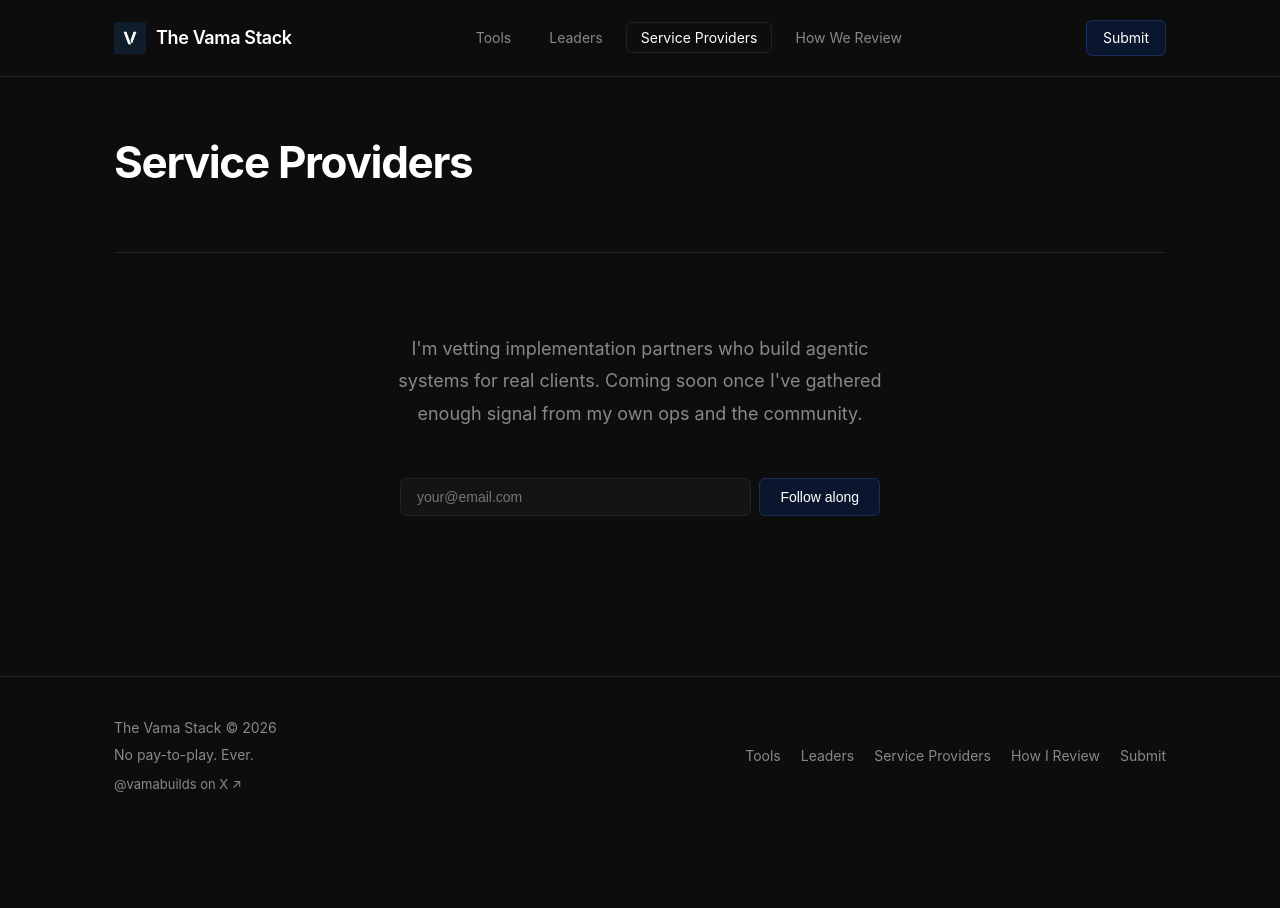
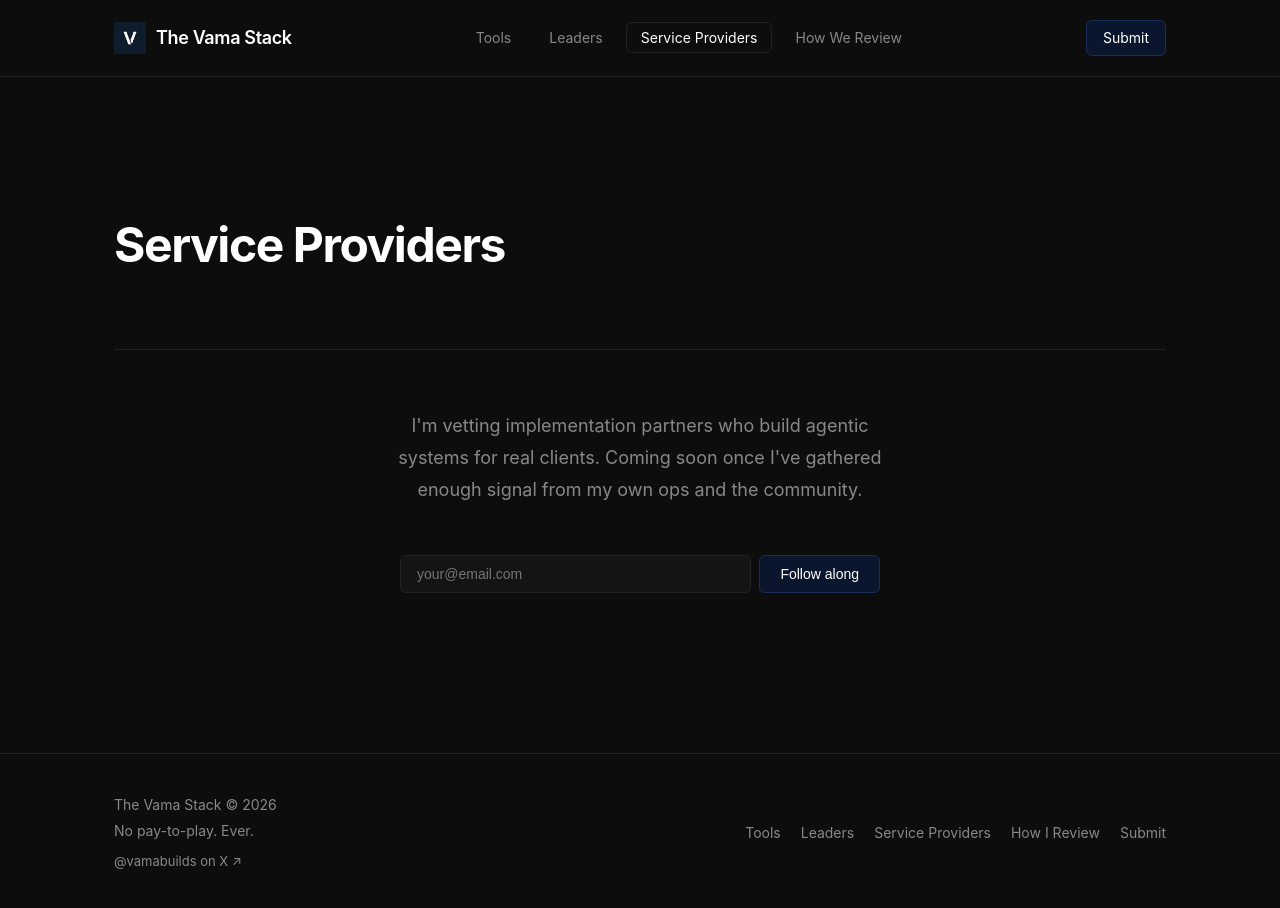
Before and after one commit to Vamabot/vamabuilds-site, a Next.js app: page /service-providers in a window 1280 px wide. Shown: the top 908 px of the page. Before the commit the page ends 835 px from the top, so only its background shows below. Built offline with nearby package versions, Linux system fonts and the light colour scheme; no server answers.

Commit message:
fix: standardize page-hero class across all inner pages

```diff
--- a/app/how-we-review/page.tsx
+++ b/app/how-we-review/page.tsx
@@ -80,10 +80,8 @@ const steps = [
 export default function HowWeReviewPage() {
   return (
     <div className="container" style={{ paddingTop: '60px', paddingBottom: '80px' }}>
-      <div style={{ padding: '0 0 48px', borderBottom: '1px solid var(--border)', marginBottom: '60px' }}>
-        <h1 style={{ fontSize: 'clamp(28px, 5vw, 44px)', fontWeight: '700', letterSpacing: '-0.03em', lineHeight: '1.15', marginBottom: '16px' }}>
-          How we review
-        </h1>
+      <div className="page-hero">
+        <h1>How we review</h1>
         <p style={{ fontSize: '18px', color: 'var(--text-muted)', maxWidth: '640px', lineHeight: '1.7', marginBottom: '24px' }}>
           This is a public commitment. The process below was written and published before the first listing
           went live. I don't change it without announcing the change. Every listing on The Vama Stack passed
--- a/app/service-providers/page.tsx
+++ b/app/service-providers/page.tsx
@@ -20,16 +20,8 @@ export const metadata: Metadata = {
 export default function ServiceProvidersPage() {
   return (
     <div className="container" style={{ paddingTop: '60px', paddingBottom: '80px' }}>
-      <div style={{ padding: '0 0 48px', borderBottom: '1px solid var(--border)', marginBottom: '80px' }}>
-        <h1 style={{
-          fontSize: 'clamp(28px, 5vw, 44px)',
-          fontWeight: '700',
-          letterSpacing: '-0.03em',
-          lineHeight: '1.15',
-          marginBottom: '16px',
-        }}>
-          Service Providers
-        </h1>
+      <div className="page-hero">
+        <h1>Service Providers</h1>
       </div>
 
       <div style={{ textAlign: 'center', maxWidth: '520px', margin: '0 auto' }}>
```
